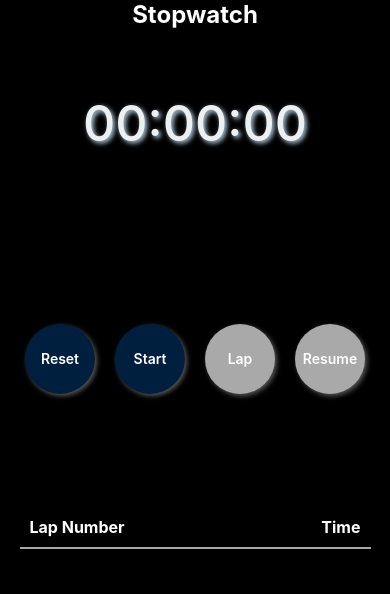
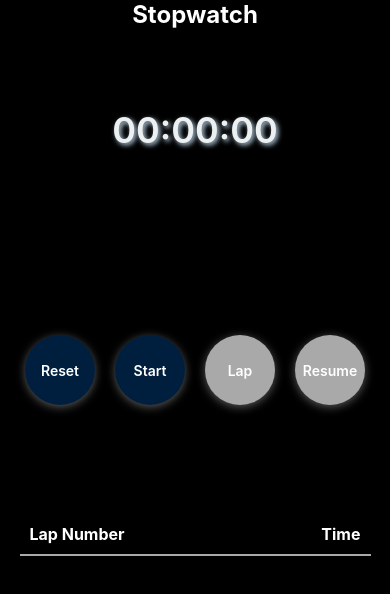
Before and after one commit to Shopify/eng-intern-assessment-react-native, a React Native app: screen / in a window 390 px wide. Shown: the top 594 px of the page. Built offline with nearby package versions, Linux system fonts and the light colour scheme.

Commit message:
Fix TimeDisplay

```diff
--- a/src/StopWatch.tsx
+++ b/src/StopWatch.tsx
@@ -1,11 +1,12 @@
-import React, {useState, useEffect} from 'react';
-import {SafeAreaView, View, Image, StyleSheet, Text} from 'react-native';
+import React, { useState, useEffect } from 'react';
+import { SafeAreaView, View, Text, StyleSheet } from 'react-native';
 import StopWatchButton from "./components/StopWatchButton";
 import TimeDisplay from "./components/timeDisplay";
 import LapsRecord from "./components/LapRecord";
+
 export default function StopWatch() {
   const [isRunning, setIsRunning] = useState(false);
-  const [started,setStarted] = useState(false);
+  const [started, setStarted] = useState(false);
   const [time, setTime] = useState(0);
   const [lapTimes, setLapTimes] = useState<number[]>([]);
 
@@ -14,77 +15,73 @@ export default function StopWatch() {
     if (isRunning) {
       interval = setInterval(() => {
         setTime(prevTime => prevTime + 1);
-      }, 1000);
+      }, 1000); // Update the interval to 100 milliseconds
     }
 
     return () => clearInterval(interval);
   }, [isRunning]);
 
-  const start: () => void = () => {
+  const start = () => {
     setStarted(true);
     setTime(0);
     setIsRunning(true);
-  }
+  };
 
   const stop = () => {
     setIsRunning(false);
     setStarted(false);
     setTime(-1);
-    setLapTimes(lapTimes => []);
+    setLapTimes([]);
   };
 
   const reset = () => {
     setStarted(false);
     setIsRunning(false);
     setTime(0);
-    setLapTimes(lapTimes => []);
+    setLapTimes([]);
   };
 
   const pause = () => {
     setIsRunning(false);
-  }
+  };
   const resume = () => {
     setIsRunning(true);
-  }
+  };
 
   const handleLaps = () => {
-    setLapTimes(lapTimes => [...lapTimes, time])
+    setLapTimes(lapTimes => [...lapTimes, time]);
   };
 
-  //main Body for the app page of Stopwatch
+  // Main Body for the app page of Stopwatch
   return (
     <SafeAreaView style={styles.container}>
       <Text
         onPress={start}
         onLongPress={stop}
         style={headingStyles.headingText}
-      >Stopwatch
+      >
+        Stopwatch
       </Text>
       <View style={styles.timerDisplay}>
-        <TimeDisplay timeInSeconds={time}/>
+        <TimeDisplay timeInSeconds={time} />
       </View>
       <View style={styles.buttonContainer}>
-        <StopWatchButton
-          title={'Reset'}
-          onClick={reset}
-          color={'#001F3FFF'}
-        />
+        <StopWatchButton title={'Reset'} onClick={reset} color={'#001F3FFF'} />
         <StopWatchButton
           title={isRunning ? 'Stop' : 'Start'}
           onClick={isRunning ? stop : start}
           color={isRunning ? 'red' : '#001F3FFF'}  // Update the color value here
         />
-
         <StopWatchButton
           title={'Lap'}
           onClick={handleLaps}
-          color={(started && isRunning) ? '#001F3FFF' : 'darkgrey'}
+          color={(started && isRunning) ? '#c2dbef' : 'darkgrey'}
           isDisabled={!(started && isRunning)}
         />
         <StopWatchButton
           title={isRunning ? 'Pause' : 'Resume'}
           onClick={isRunning ? pause : resume}
-          color={started ? '#001F3FFF' : 'darkgrey'}
+          color={started ? '#2e678a' : 'darkgrey'}
           isDisabled={!started}
         />
       </View>
@@ -92,25 +89,27 @@ export default function StopWatch() {
         <Text style={styles.headerText}>Lap Number</Text>
         <Text style={styles.headerText}>Time</Text>
       </View>
-      <LapsRecord lapTimes={lapTimes}/>
+      <LapsRecord lapTimes={lapTimes} />
     </SafeAreaView>
   );
 }
+
 const styles = StyleSheet.create({
   container: {
     flex: 1,
     width: '100%',
-    justifyContent: 'flex-start'
+    justifyContent: 'flex-start',
+    backgroundColor: 'black', // Set background color
   },
   timerDisplay: {
     flex: 0.6,
-    margin: 0
+    margin: 10,
   },
   buttonContainer: {
     flex: 1,
     flexDirection: 'row',
     justifyContent: 'center',
-    alignItems: "center",
+    alignItems: 'center',
   },
   headerRow: {
     flexDirection: 'row',
@@ -119,20 +118,21 @@ const styles = StyleSheet.create({
     borderBottomColor: 'darkgrey',
     borderBottomWidth: 2,
     width: '90%',
-    alignSelf: 'center'
+    alignSelf: 'center',
   },
   headerText: {
     fontWeight: 'bold',
-    color: "white",
+    color: 'white',
     fontSize: 16,
   },
 });
+
 const headingStyles = StyleSheet.create({
   headingText: {
     fontSize: 24,
     fontWeight: 'bold',
     textAlign: 'center',
-    color: 'white', // Change the color to your desired text color
+    color: 'white',
     marginBottom: 5,
   },
 });
--- a/src/components/LapRecord.tsx
+++ b/src/components/LapRecord.tsx
@@ -9,7 +9,7 @@ interface LapRecordProps {
 /**
  * Displays a list of lap times with a lap number and time column.
  * */
-export default function LapsRecord(props: LapRecordProps) {
+export default function LapsRecord(props: Readonly<LapRecordProps>) {
   const {lapTimes} = props;
   if (lapTimes.length === 0) {
     return <ScrollView style={styles.container}/>
--- a/src/components/StopWatchButton.tsx
+++ b/src/components/StopWatchButton.tsx
@@ -40,11 +40,11 @@ const styles = StyleSheet.create({
     elevation: 6, // Add elevation for drop shadow on Android
     shadowColor: '#ffffff',
     shadowOffset: {
-      width: 2,
+      width: 0,
       height: 2,
     },
     shadowOpacity: 0.35,
-    shadowRadius: 5,
+    shadowRadius: 10,
   },
   text: {
     color: 'white',
--- a/src/components/timeDisplay.tsx
+++ b/src/components/timeDisplay.tsx
@@ -1,28 +1,21 @@
 import React from 'react';
-import {SafeAreaView, Text, StyleSheet} from 'react-native';
-import {formatTime} from '../utils/timeUtils';
+import { SafeAreaView, Text, StyleSheet } from 'react-native';
+import {formatTime} from "../utils/timeUtils";
 
 interface TimeDisplayProps {
   timeInSeconds: number;
 }
 
-/**
- * Displays the total number of seconds in a more user-friendly HH:MM:SS format
- * making use of formatTime() from timeUtils. When time is -1, this is a 'cleared state' to adhere to the
- * requirements of the testing file for a null state when the stop button is pressed.
- * */
 export default function TimeDisplay(props: Readonly<TimeDisplayProps>) {
-  const {timeInSeconds} = props;
+  const { timeInSeconds } = props;
+  const formattedTime = timeInSeconds === -1 ? '' : formatTime(timeInSeconds);
+
   return (
     <SafeAreaView style={styles.container}>
-      <Text
-        style={styles.timeText}
-      >
-        {timeInSeconds === -1 ? '' : formatTime(timeInSeconds)}
-      </Text>
+      <Text style={styles.timeText}>{formattedTime}</Text>
     </SafeAreaView>
   );
-};
+}
 
 const styles = StyleSheet.create({
   container: {
@@ -31,11 +24,11 @@ const styles = StyleSheet.create({
     justifyContent: 'center',
   },
   timeText: {
-    color: '#ecf0f1', // Set text color
-    fontWeight: '500',
-    fontSize: 50,
-    textShadowColor: 'rgb(194,219,239)', // Set text shadow color
-    textShadowOffset: { width: 2, height: 2 }, // Set text shadow offset
-    textShadowRadius: 5, // Set text shadow radius
+    color: '#ecf0f1',
+    fontWeight: '600',
+    fontSize: 36, // Adjust font size as needed
+    textShadowColor: 'rgb(194,219,239)',
+    textShadowOffset: { width: 2, height: 2 },
+    textShadowRadius: 5,
   },
 });
```
Also changed, not shown: src/utils/timeUtils.ts (line endings or trailing spaces).
